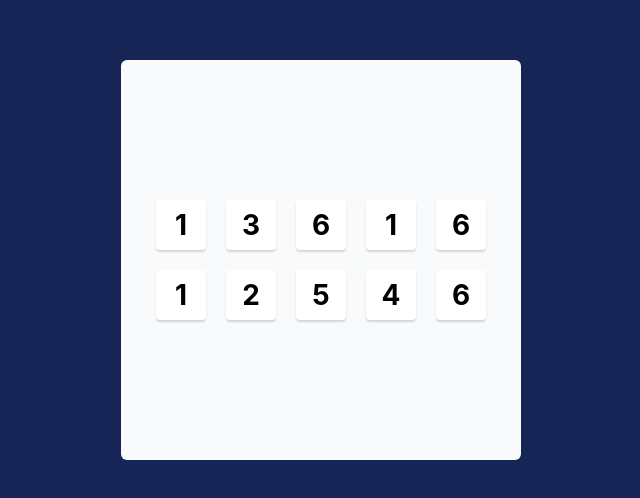
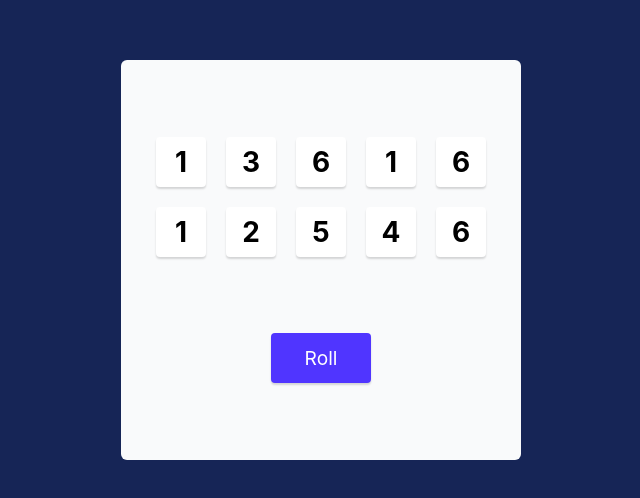
Before and after one commit to nataly-tuong/tenzies, a React (Vite) app: page / in a window 1280 px wide. Shown: the part 140-638 px from the top of the page, without its empty margins (319-959 px from the left). Built offline with nearby package versions, Linux system fonts and the light colour scheme.

Commit message:
roll button

```diff
--- a/src/components/Main.jsx
+++ b/src/components/Main.jsx
@@ -8,12 +8,22 @@ export default function Main() {
     return new Array(10).fill(0).map(() => Math.ceil(Math.random() * 6));
   }
 
+  function rollDice() {
+    setDice(generateAllNewDice());
+  }
+
   const diceElements = dice.map((num) => <Die value={num} />);
 
   return (
     <main className="bg-blue-950 justify-center items-center min-h-screen p-5 flex flex-col">
-      <div className="bg-gray-50 rounded-md w-full max-w-100 flex-1 max-h-100 flex items-center justify-center">
+      <div className="bg-gray-50 rounded-md w-full max-w-100 justify-evenly flex-1 max-h-100 flex flex-col items-center">
         <div className="grid grid-cols-5 gap-5">{diceElements}</div>
+        <button
+          className="h-12.5 w-25 rounded-sm shadow-[0px_2px_2px_rgba(0,0,0,0.15)] bg-[#5035FF] text-white text-[1.2rem] cursor-pointer"
+          onClick={rollDice}
+        >
+          Roll
+        </button>
       </div>
     </main>
   );
```
